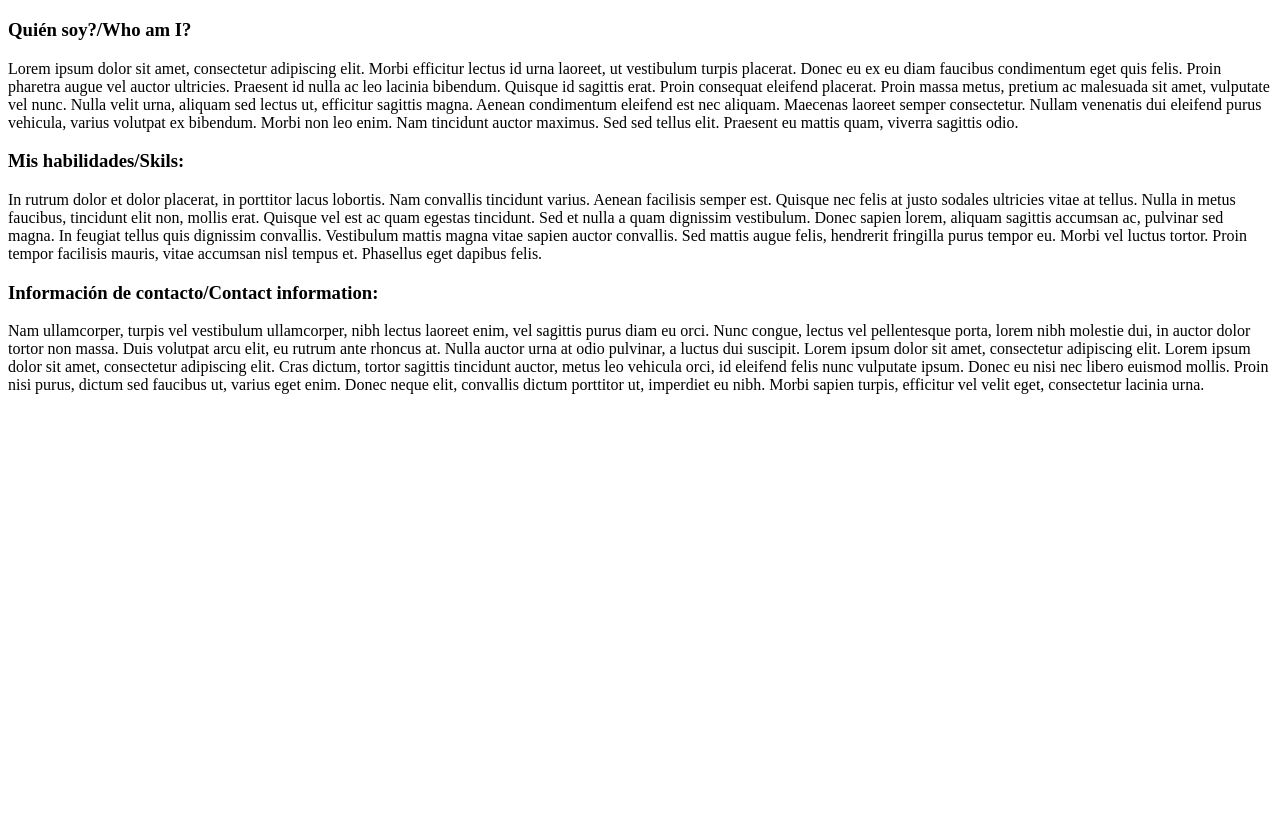
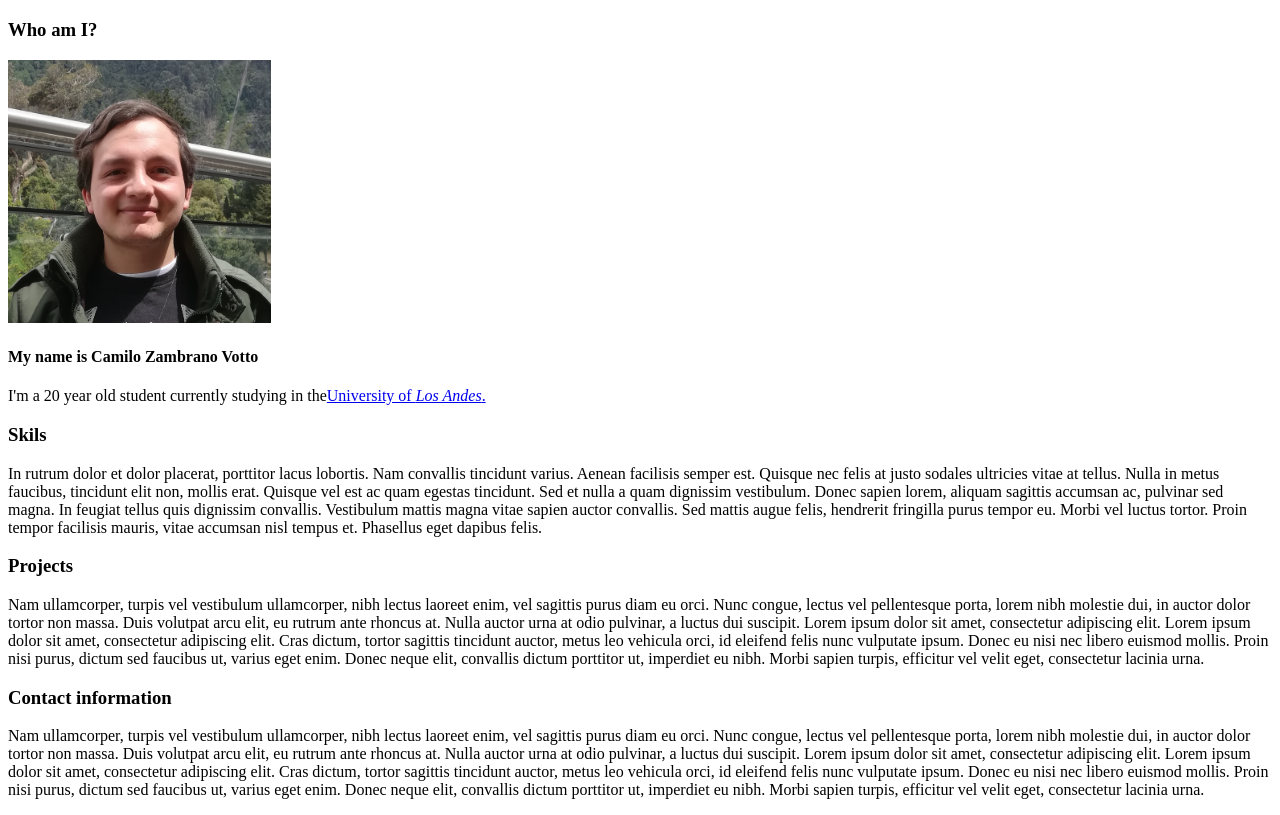
Before and after one commit to ccnovoa11/cawolfkreo.github.io, a plain HTML site: page index.html in a window 1280 px wide. Shown: the part 61-876 px from the top of the page. Before the commit the page ends 800 px from the top, so only its background shows below. Drawn offline with Linux system fonts and the light colour scheme.

Commit message:
Added a picture of me and some small changes into the html, and I removed one of the lorem ipsums paragraphs

```diff
--- a/index.html
+++ b/index.html
@@ -1,24 +1,40 @@
 <!DOCTYPE html>
 <html>
 <head>
+    <!--Meta tags-->
     <meta charset="utf-8" />
+    <meta name="description" content="This is the curriculum vitae website of the computer engineer student Camilo Zambrano" />
+    <meta name="keywords" content="cv,curriculum vitae, computer engineer" />
+    <meta name="author" content="Camilo Zambrano Votto" />
+    <meta name="viewport" content="width=device-width, initial-scale=1.0" />
+
+    <!--Title and Favicon-->
     <link rel="icon" href="images/favicon.ico" type="image/x-icon">
     <title>Camilo Zambrano's CV</title>
 </head>
 <body>
   <h1 align="center">Camilo Zambrano Votto</h1>
-  <div>
-      <h3>Quién soy?/Who am I?</h3>
-      <p>Lorem ipsum dolor sit amet, consectetur adipiscing elit. Morbi efficitur lectus id urna laoreet, ut vestibulum turpis placerat. Donec eu ex eu diam faucibus condimentum eget quis felis. Proin pharetra augue vel auctor ultricies. Praesent id nulla ac leo lacinia bibendum. Quisque id sagittis erat. Proin consequat eleifend placerat. Proin massa metus, pretium ac malesuada sit amet, vulputate vel nunc. Nulla velit urna, aliquam sed lectus ut, efficitur sagittis magna. Aenean condimentum eleifend est nec aliquam. Maecenas laoreet semper consectetur. Nullam venenatis dui eleifend purus vehicula, varius volutpat ex bibendum. Morbi non leo enim. Nam tincidunt auctor maximus. Sed sed tellus elit. Praesent eu mattis quam, viverra sagittis odio. </p>
+  <div id="myDescription">
+      <h3>Who am I?</h3>
+        <img src="images/my-picture.jpg" alt="This is the picture of Camilo Zambrano, his face is standing infront of the picture, on the background there is some plants visible" height="263" width="263">
+        <h4>My name is Camilo Zambrano Votto</h4>
+      <p>
+          I'm a 20 year old student currently studying in the<a href="https://uniandes.edu.co/es">University of <em>Los Andes</em>.</a>
+      </p>
   </div>
-  <div>
-      <h3>Mis habilidades/Skils:</h3>
-      <p>In rutrum dolor et dolor placerat, in porttitor lacus lobortis. Nam convallis tincidunt varius. Aenean facilisis semper est. Quisque nec felis at justo sodales ultricies vitae at tellus. Nulla in metus faucibus, tincidunt elit non, mollis erat. Quisque vel est ac quam egestas tincidunt. Sed et nulla a quam dignissim vestibulum. Donec sapien lorem, aliquam sagittis accumsan ac, pulvinar sed magna. In feugiat tellus quis dignissim convallis. Vestibulum mattis magna vitae sapien auctor convallis. Sed mattis augue felis, hendrerit fringilla purus tempor eu. Morbi vel luctus tortor. Proin tempor facilisis mauris, vitae accumsan nisl tempus et. Phasellus eget dapibus felis. </p>
+  <div id="skills">
+      <h3>Skils</h3>
+      <p>In rutrum dolor et dolor placerat, porttitor lacus lobortis. Nam convallis tincidunt varius. Aenean facilisis semper est. Quisque nec felis at justo sodales ultricies vitae at tellus. Nulla in metus faucibus, tincidunt elit non, mollis erat. Quisque vel est ac quam egestas tincidunt. Sed et nulla a quam dignissim vestibulum. Donec sapien lorem, aliquam sagittis accumsan ac, pulvinar sed magna. In feugiat tellus quis dignissim convallis. Vestibulum mattis magna vitae sapien auctor convallis. Sed mattis augue felis, hendrerit fringilla purus tempor eu. Morbi vel luctus tortor. Proin tempor facilisis mauris, vitae accumsan nisl tempus et. Phasellus eget dapibus felis. </p>
   </div>
 
-  <div>
-        <h3>Información de contacto/Contact information:</h3>
-        <p>Nam ullamcorper, turpis vel vestibulum ullamcorper, nibh lectus laoreet enim, vel sagittis purus diam eu orci. Nunc congue, lectus vel pellentesque porta, lorem nibh molestie dui, in auctor dolor tortor non massa. Duis volutpat arcu elit, eu rutrum ante rhoncus at. Nulla auctor urna at odio pulvinar, a luctus dui suscipit. Lorem ipsum dolor sit amet, consectetur adipiscing elit. Lorem ipsum dolor sit amet, consectetur adipiscing elit. Cras dictum, tortor sagittis tincidunt auctor, metus leo vehicula orci, id eleifend felis nunc vulputate ipsum. Donec eu nisi nec libero euismod mollis. Proin nisi purus, dictum sed faucibus ut, varius eget enim. Donec neque elit, convallis dictum porttitor ut, imperdiet eu nibh. Morbi sapien turpis, efficitur vel velit eget, consectetur lacinia urna.</p>
-    </div>
+   <div id="projects">
+      <h3>Projects</h3>
+      <p>Nam ullamcorper, turpis vel vestibulum ullamcorper, nibh lectus laoreet enim, vel sagittis purus diam eu orci. Nunc congue, lectus vel pellentesque porta, lorem nibh molestie dui, in auctor dolor tortor non massa. Duis volutpat arcu elit, eu rutrum ante rhoncus at. Nulla auctor urna at odio pulvinar, a luctus dui suscipit. Lorem ipsum dolor sit amet, consectetur adipiscing elit. Lorem ipsum dolor sit amet, consectetur adipiscing elit. Cras dictum, tortor sagittis tincidunt auctor, metus leo vehicula orci, id eleifend felis nunc vulputate ipsum. Donec eu nisi nec libero euismod mollis. Proin nisi purus, dictum sed faucibus ut, varius eget enim. Donec neque elit, convallis dictum porttitor ut, imperdiet eu nibh. Morbi sapien turpis, efficitur vel velit eget, consectetur lacinia urna.</p>
+  </div>
+
+  <div id="contact">
+      <h3>Contact information</h3>
+      <p>Nam ullamcorper, turpis vel vestibulum ullamcorper, nibh lectus laoreet enim, vel sagittis purus diam eu orci. Nunc congue, lectus vel pellentesque porta, lorem nibh molestie dui, in auctor dolor tortor non massa. Duis volutpat arcu elit, eu rutrum ante rhoncus at. Nulla auctor urna at odio pulvinar, a luctus dui suscipit. Lorem ipsum dolor sit amet, consectetur adipiscing elit. Lorem ipsum dolor sit amet, consectetur adipiscing elit. Cras dictum, tortor sagittis tincidunt auctor, metus leo vehicula orci, id eleifend felis nunc vulputate ipsum. Donec eu nisi nec libero euismod mollis. Proin nisi purus, dictum sed faucibus ut, varius eget enim. Donec neque elit, convallis dictum porttitor ut, imperdiet eu nibh. Morbi sapien turpis, efficitur vel velit eget, consectetur lacinia urna.</p>
+  </div>
 </body>
 </html>
```
Also changed, not shown: images/my-picture.jpg (added).
